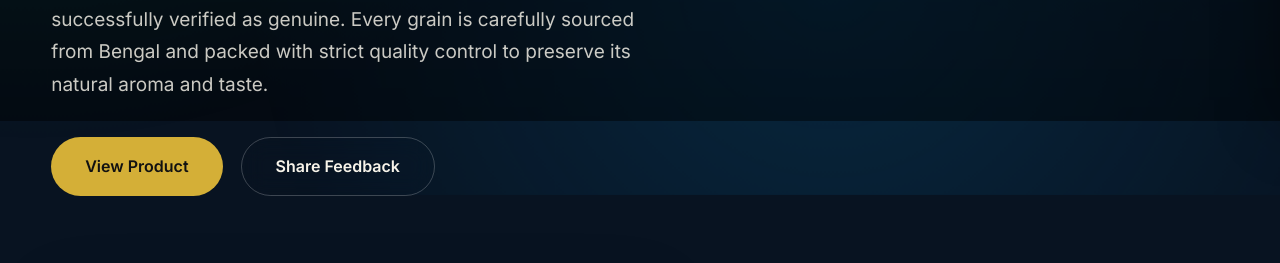
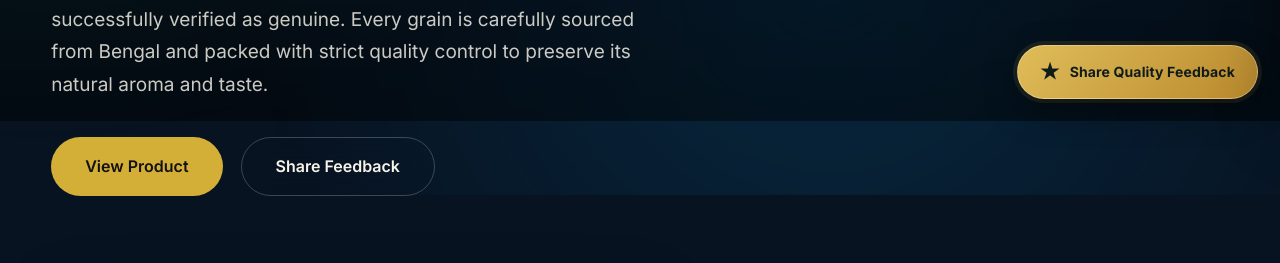
Before and after one commit to galaxynovaexports-hub/galaxynova-exports-website, a plain HTML site: page authenticity/index.html in a window 1280 px wide. Shown: the part 679-942 px from the top of the page. Drawn offline with nearby package versions, Linux system fonts and the light colour scheme.

Commit message:
Make quality feedback easy to access on all screens

```diff
--- a/authenticity/index.html
+++ b/authenticity/index.html
@@ -1686,6 +1686,26 @@ ONLINE STORE / RESERVE PRODUCT
 .req-field input,.req-field textarea{width:100%;padding:12px;border-radius:10px;border:1px solid rgba(255,255,255,.18);background:rgba(255,255,255,.06);color:var(--ivory);font:inherit}
 @media(max-width:600px){.requisition-form{grid-template-columns:1fr}.req-field:nth-child(4),.req-field:nth-child(7),.requisition-form button,.requisition-form>p{grid-column:auto}}
 
+
+/* Always-accessible customer quality feedback shortcut */
+.quality-feedback-float{
+  position:fixed;right:22px;bottom:22px;z-index:1200;
+  display:inline-flex;align-items:center;justify-content:center;gap:10px;
+  min-height:54px;padding:0 22px;border:1px solid rgba(255,255,255,.35);
+  border-radius:999px;background:linear-gradient(135deg,#e0bd59,#b9892d);
+  color:#101b1a;text-decoration:none;font-weight:750;font-size:14px;letter-spacing:.01em;
+  box-shadow:0 12px 34px rgba(0,0,0,.38),0 0 0 4px rgba(212,175,55,.12);
+  transition:transform .2s ease,box-shadow .2s ease;
+}
+.quality-feedback-float:hover,.quality-feedback-float:focus-visible{
+  transform:translateY(-3px);box-shadow:0 16px 40px rgba(0,0,0,.45),0 0 0 5px rgba(212,175,55,.2);
+}
+.quality-feedback-float:focus-visible{outline:3px solid #fff;outline-offset:4px}
+.quality-feedback-float .qf-star{font-size:19px;line-height:1}
+@media(max-width:600px){
+  .quality-feedback-float{right:14px;bottom:calc(14px + env(safe-area-inset-bottom));min-height:50px;padding:0 18px;font-size:13px}
+}
+@media(prefers-reduced-motion:reduce){.quality-feedback-float{transition:none}}
 </style>
 
 </head>
@@ -1717,6 +1737,11 @@ ONLINE STORE / RESERVE PRODUCT
 </div>
 
 </header>
+
+<a class="quality-feedback-float" href="#feedback" aria-label="Share your STELORA product quality feedback">
+  <span class="qf-star" aria-hidden="true">★</span>
+  <span>Share Quality Feedback</span>
+</a>
 
 <section class="hero">
 
```
